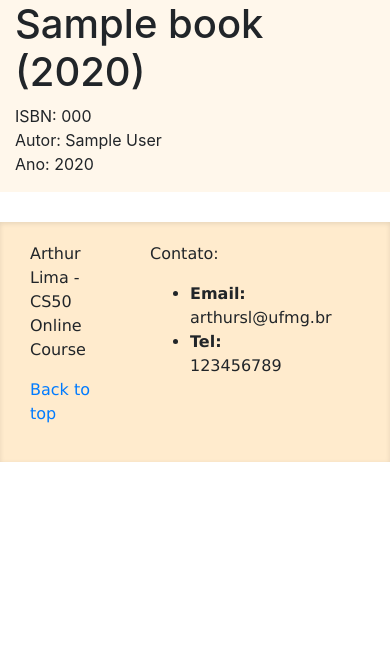
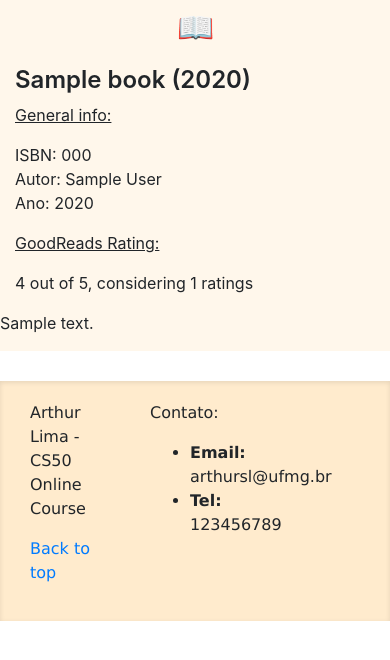
Before and after one commit to arthursl12/web-50-p1, a Flask app: template books/app/templates/book.html in a window 390 px wide. Shown: the top 660 px of the page. Run offline with Flask 2, Linux system fonts and the light colour scheme; the template is opened without the code that fills it: most values are stand-ins (such as "Sample title", 1, 10 or a date in 2020); some libraries are stand-ins or nearby versions.

Commit message:
More Bookpage design

```diff
--- a/books/app/config.py
+++ b/books/app/config.py
@@ -1,4 +1,5 @@
 import os
+
 
 class Config(object):
     DATABASE_URL = os.getenv("DATABASE_URL") or "mysql+pymysql://root:@localhost:3306/p1db"
--- a/books/app/routes.py
+++ b/books/app/routes.py
@@ -1,10 +1,12 @@
 from flask import render_template,session, flash, redirect, url_for, request, abort
-
+import requests
 
 from app import app
 from app import db
 from app.forms import LoginForm, BookSearchForm
 from app.users import checkPassword, findUser
+
+GOODREADS_KEY = "qwAYxunHEt6KnQJzDskA"
 
 
 @app.route("/")
@@ -65,8 +67,15 @@
 def bookPage(isbn):
     book = db.execute("SELECT * FROM book WHERE isbn=:isbn", {"isbn": isbn}).fetchone()
     print(book)
+
     if book is None:
         abort(404)
     else:
+        # Request from Goodreads API
+        res = requests.get("https://www.goodreads.com/book/review_counts.json", params={"key": GOODREADS_KEY, "isbns": isbn})
+        book_json = (res.json())["books"][0]
+        print(book_json)
+
+        # Render template
         print(f"Book:{book.isbn}, {book.title} from {book.author}, {book.year}")
-        return render_template('book.html', book=book, userlogged=False)
+        return render_template('book.html', book=book, book_json=book_json, userlogged=True)
--- a/books/app/static/book.css
+++ b/books/app/static/book.css
@@ -5,4 +5,16 @@
   background-color: #fff7eb;
   margin-bottom: 30px; }
 
+.book-emoji {
+  font-size: 30px;
+  padding-top: 5px; }
+
+@media (max-width: 770px) {
+  #title {
+    font-weight: 600;
+    font-size: x-large; }
+
+  .categoria {
+    text-decoration: underline; } }
+
 /*# sourceMappingURL=book.css.map */
--- a/books/app/static/book.scss
+++ b/books/app/static/book.scss
@@ -6,3 +6,19 @@
     background-color: #fff7eb;
     margin-bottom: 30px;
 }
+
+.book-emoji{
+    font-size: 30px;
+    // background-color: purple;
+    padding-top: 5px;
+}
+
+@media (max-width: 770px) {
+    #title{
+        font-weight: 600;
+        font-size: x-large;
+    }
+    .categoria{
+        text-decoration: underline;
+    }
+}
--- a/books/app/templates/book.html
+++ b/books/app/templates/book.html
@@ -19,9 +19,11 @@
 
     <div id="book" class="container">
         <div class="row">
-            <div class="col-sm-1" style="background-color: aquamarine;"></div>
-            <div id="title" class="col-sm-9">
-                <h1>
+            <div id="marcador" class="col-sm-1 align-items-center text-center" >
+                <p class='book-emoji'>📖</p>
+            </div>
+            <div class="col-sm-11">
+                <h1 id="title">
                     {{book.title}}
                     ({{book.year}})
                 </h1>
@@ -30,6 +32,9 @@
         </div>
 
         <div class="row">
+            <div class="categoria col-sm-2">
+                <p>General info:</p>
+            </div>
             <div class="col-sm">
                 <p id="book_contents">
                     <span>ISBN: {{book.isbn}}</span><br>
@@ -38,8 +43,33 @@
                 </p>
             </div>
         </div>
+        <div class="row">
+            <div class="categoria col-sm-2">
+                <p>GoodReads Rating:</p>
+            </div>
+            <div class="col-sm">
+                <p id="book_contents">
+                    {{ book_json['average_rating'] }} out of 5, considering {{ book_json['ratings_count'] }} ratings
+                </p>
+            </div>
+        </div>
+
+        {% if userlogged == true and canPostReview == true %}
+
+        {% endif %}
+
+        {% if reviews %}
+            {% for review in reviews %}
+            <div class="row">
+                <p>{{ review }}</p>
+            </div>
+            {% endfor %}
+        {% endif %}
+
     </div>
 
 
 
+
+
 {% endblock %}
```
Also changed, not shown: 1 other file.
